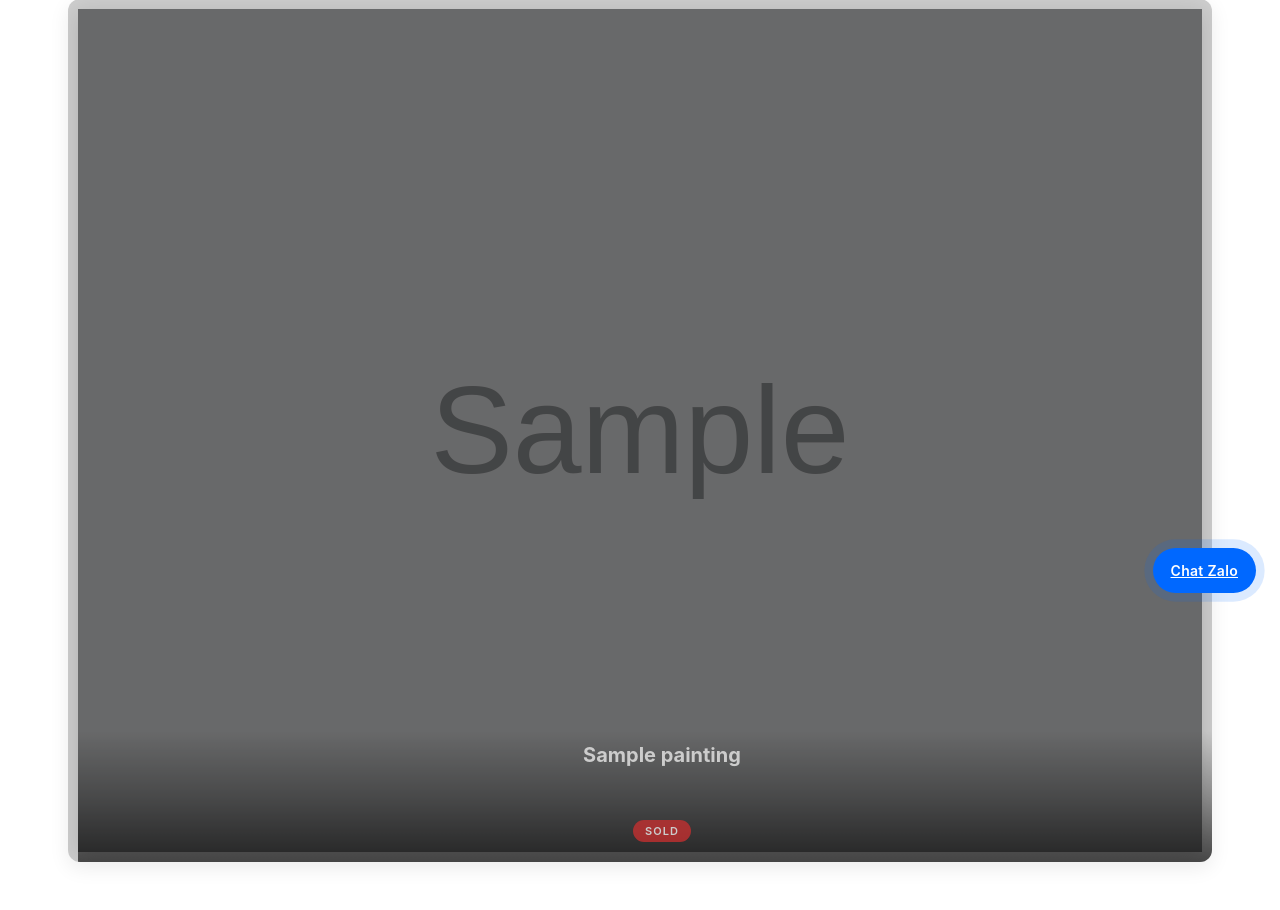
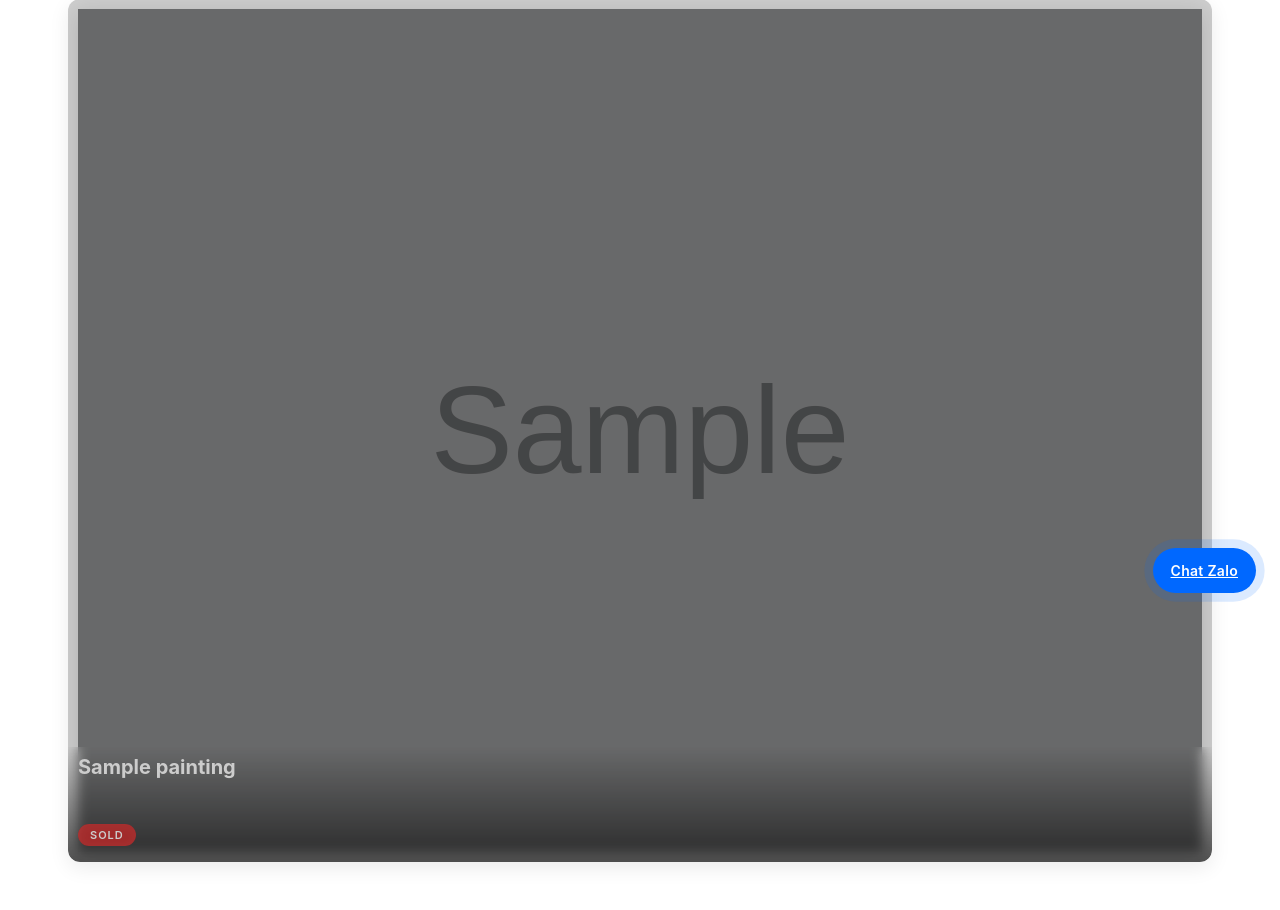
Before and after one commit to voanhkiet/painting-site, a Flask app: page /gallery in a window 1280 px wide. Shown: the part 183-1093 px from the top of the page. Run offline with Flask 3, Linux system fonts and the light colour scheme; tables that the repository leaves empty hold one stand-in row (values such as "Sample post"); grey boxes marked "Sample" are stand-in pictures.

Commit message:
update css one

```diff
--- a/static/css/style.css
+++ b/static/css/style.css
@@ -179,21 +179,21 @@ nav a {
 .overlay {
     position: absolute;
     bottom: 0;
-    width: 100%;
-    padding: 12px;
+    left: 0;
+    right: 0;
+
+    padding: 8px 10px;
 
     background: linear-gradient(
         to top,
-        rgba(0,0,0,0.65),
-        rgba(0,0,0,0.3),
+        rgba(0,0,0,0.6),
         transparent
     );
 
     color: white;
-    text-align: center;
+    font-size: 14px;
 
-    transition: 0.3s ease;
-    pointer-events: none;
+    backdrop-filter: blur(6px);
 }
 .overlay h3 {
     font-size: 18px;
```
